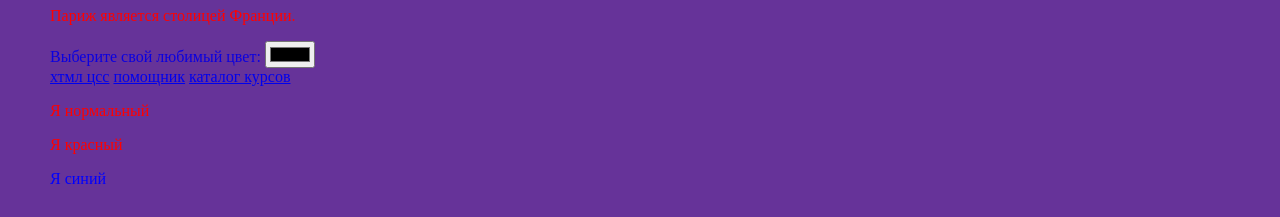
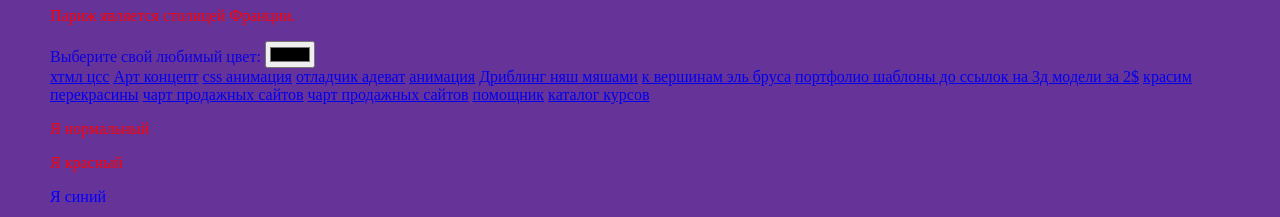
Before and after one commit to roma3718/jhui, a plain HTML site: page index.html in a window 1280 px wide. Shown: the part 453-670 px from the top of the page. Drawn offline with Linux system fonts and the light colour scheme.

Commit message:
Update index.html

```diff
--- a/index.html
+++ b/index.html
@@ -69,6 +69,16 @@ left: 200px;
 
 	<nav>
              <a href="https://html-css-js.com/">хтмл цсс</a>
+		 <a href="https://www.designspiration.com/"  >Арт концепт</a>
+		 <a href="https://freefrontend.com/css-animation-examples/">css анимация</a>
+		 <a href="https://codepen.io/pen/tour/welcome/start">отладчик адеват</a>
+		 <a href="https://hcdev.ru/learn/css3/animations/#animation_1">анимация</a>
+		 <a href="https://dribbble.com/shots/following/web-design"> Дриблинг няш мяшами</a>
+		 <a href="https://cssremix.com/">  к вершинам эль бруса</a>
+		 <a href="https://www.cssmania.com/"> портфолио шаблоны до ссылок на 3д модели за 2$</a>
+		 <a href="https://color.adobe.com/ru/color-labs/recolor-svg">красим перекрасины</a>
+		 <a href="https://www.awwwards.com/  ">чарт продажных сайтов</a>
+		 <a href="https:"https://www.colourlovers.com/  ">чарт продажных сайтов</a>
              <a href="https://www.w3schools.com/">помощник</a>
              <a href="https://katalog-kursov.ru/lessons/html-css/">каталог курсов</a>
          </nav>
```
